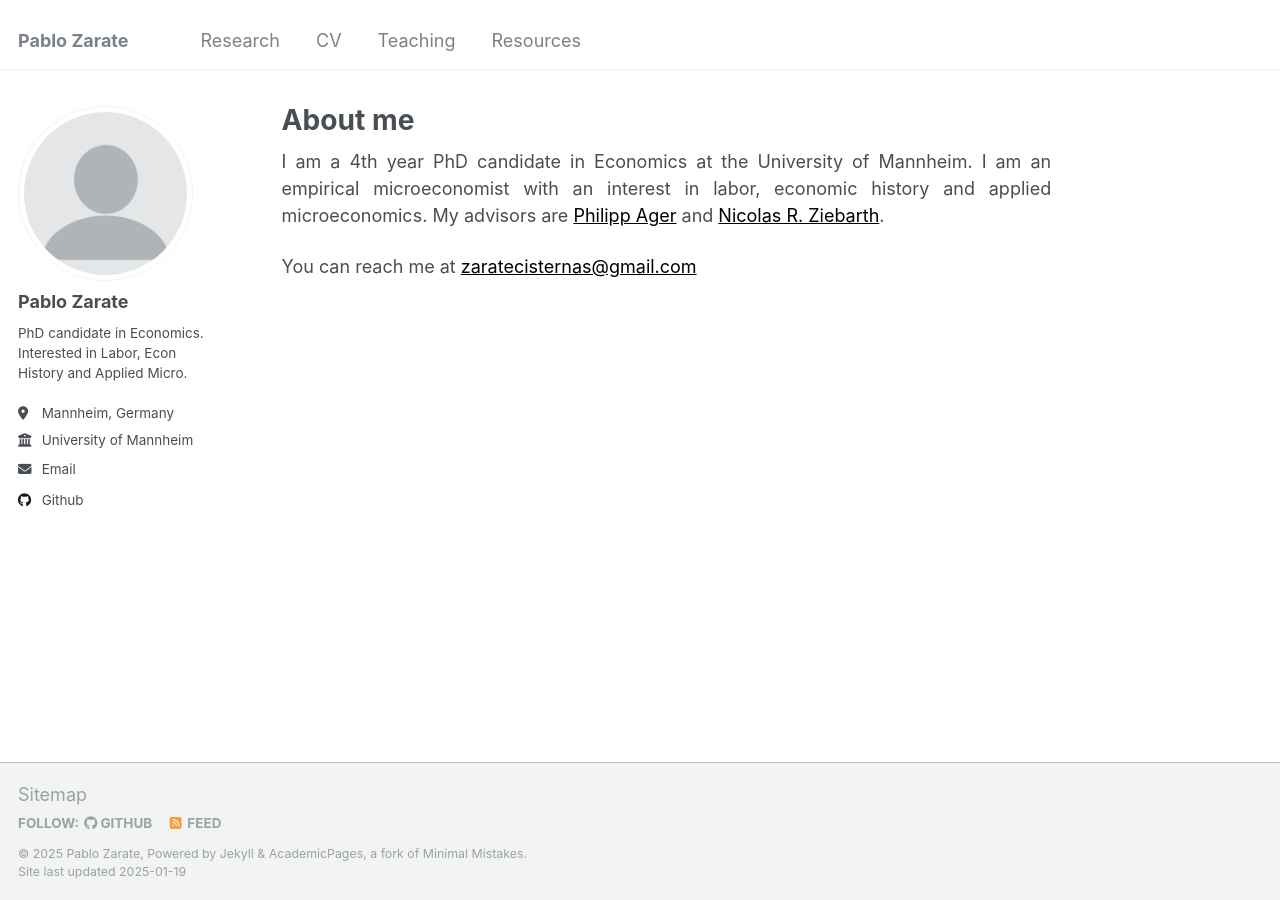
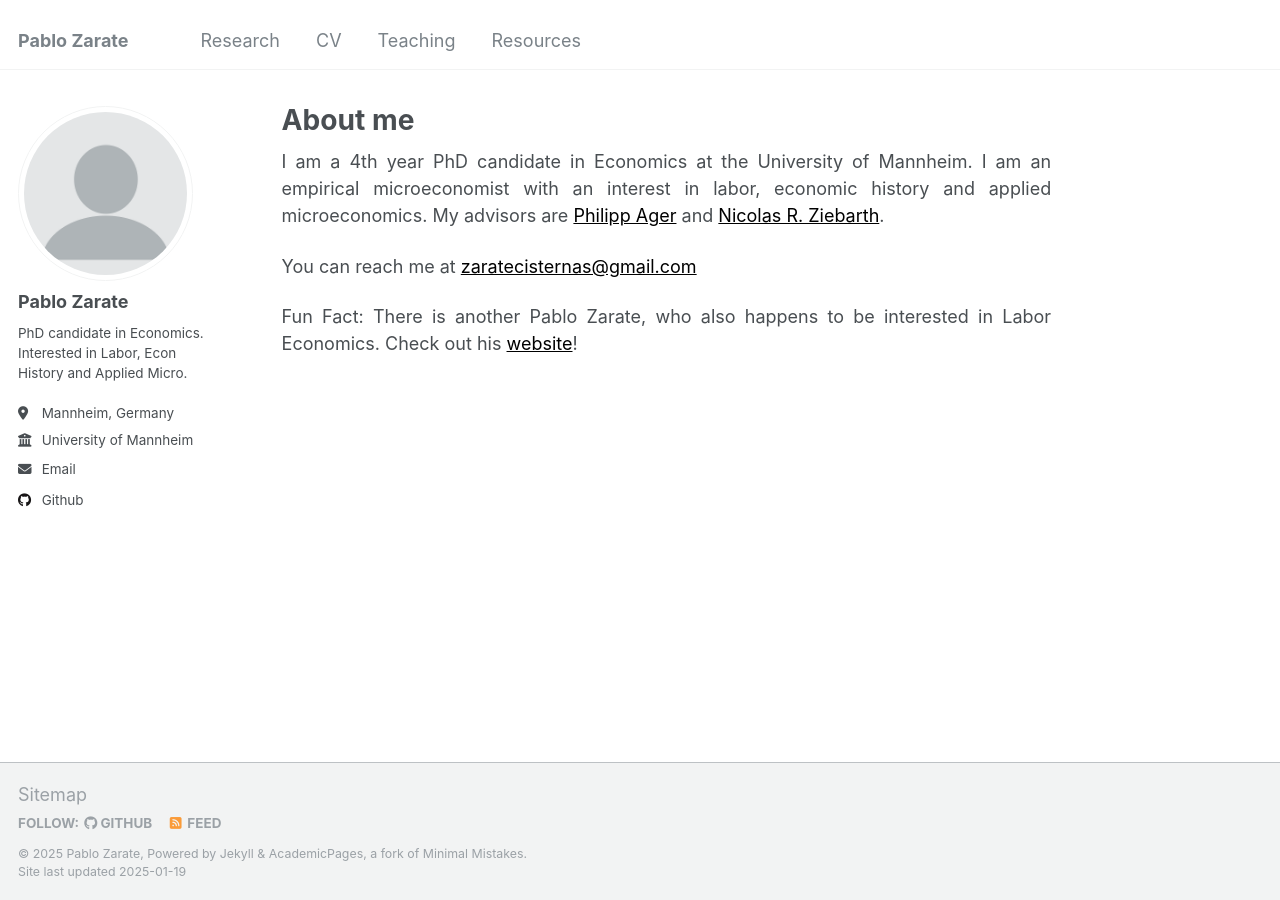
Before and after one commit to pblozarate/pblozarate.github.io, a Jekyll site: the page built from _pages/about.md, in a window 1280 px wide. Built offline with Jekyll 4.4.1, drawn with Linux system fonts in a browser that asks for light colours.

Commit message:
Update about.md

```diff
--- a/_pages/about.md
+++ b/_pages/about.md
@@ -15,3 +15,7 @@ I am a 4th year PhD candidate in Economics at the University of Mannheim. I am a
 <p align="justify">
 You can reach me at <a href="mailto:zaratecisternas@gmail.com" style="color: black;">zaratecisternas@gmail.com</a>
 </p>
+
+<p align="justify">
+Fun Fact: There is another Pablo Zarate, who also happens to be interested in Labor Economics. Check out his <a href="mailto:zaratecisternas@gmail.com" style="color: black;">website</a>!
+</p>
```
